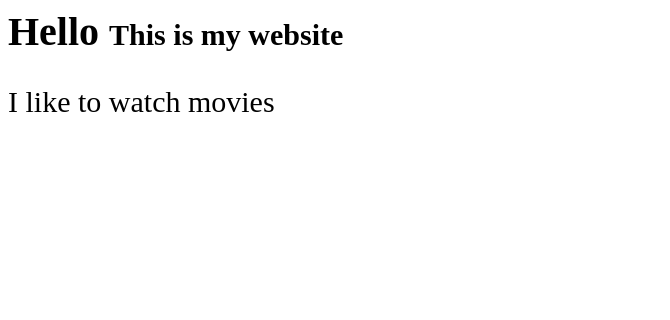
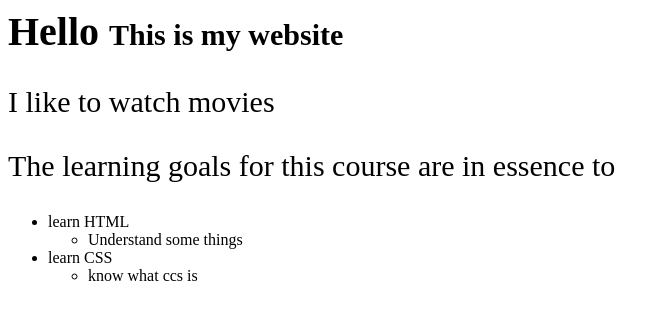
Before and after one commit to Iriscrazycs/lapio-website, a plain HTML site: page index.html in a window 1280 px wide. Shown: the whole page, without its empty margins (0-670 px from the left). Drawn offline with Linux system fonts and the light colour scheme.

Commit message:
Part 3, add exercise 4

```diff
--- a/index.html
+++ b/index.html
@@ -11,7 +11,22 @@
 <body>
   <!--Do the exercises here-->
   <b style ="font-size:30px" > This is my website </b>
- <p style ="font-size:30px" > I like to watch movies </p>
+  <p style ="font-size:30px" > I like to watch movies </p>
+  <p style ="font-size:30px" > The learning goals for this course
+  are in essence to</p>
+  <ul>
+	 <li>learn HTML</li>
+	 <ul>
+		 <li> Understand some things</li>
+	</ul>
+	<li>  learn CSS</li>
+	<ul>
+		<li> know what ccs is</li>
+	</ul>
+</ul>
+
+
+
 </body>
 
 </html>
```
